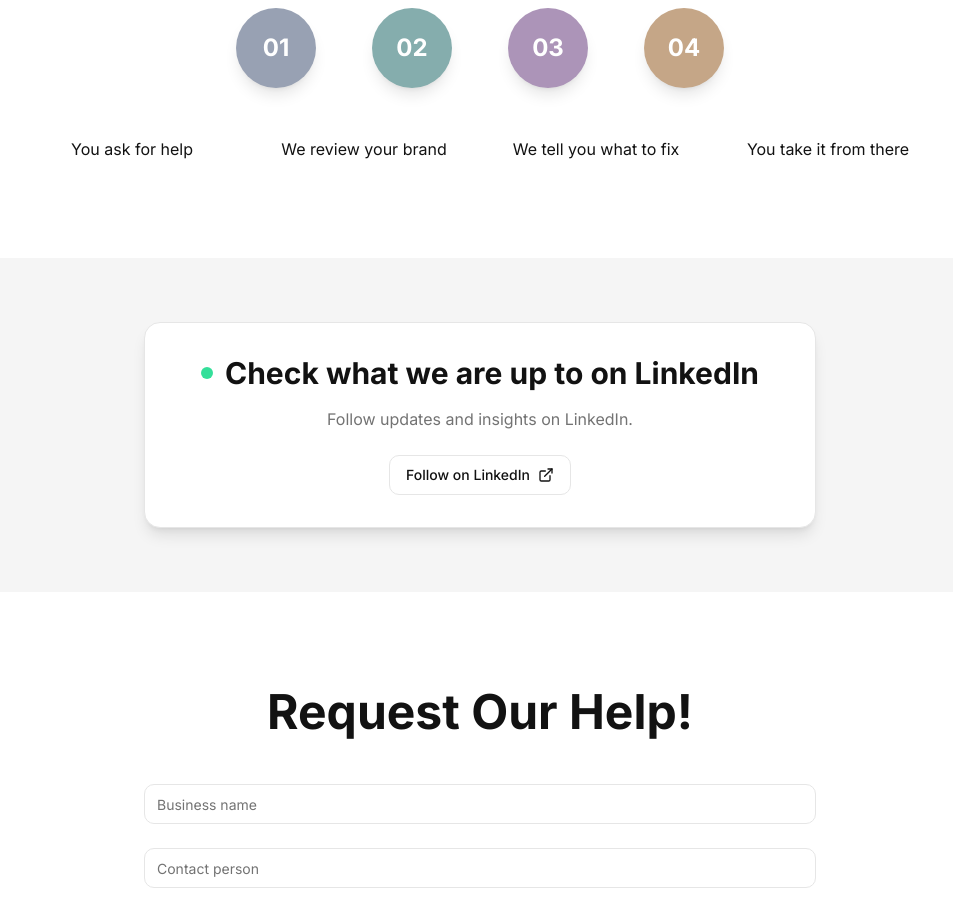
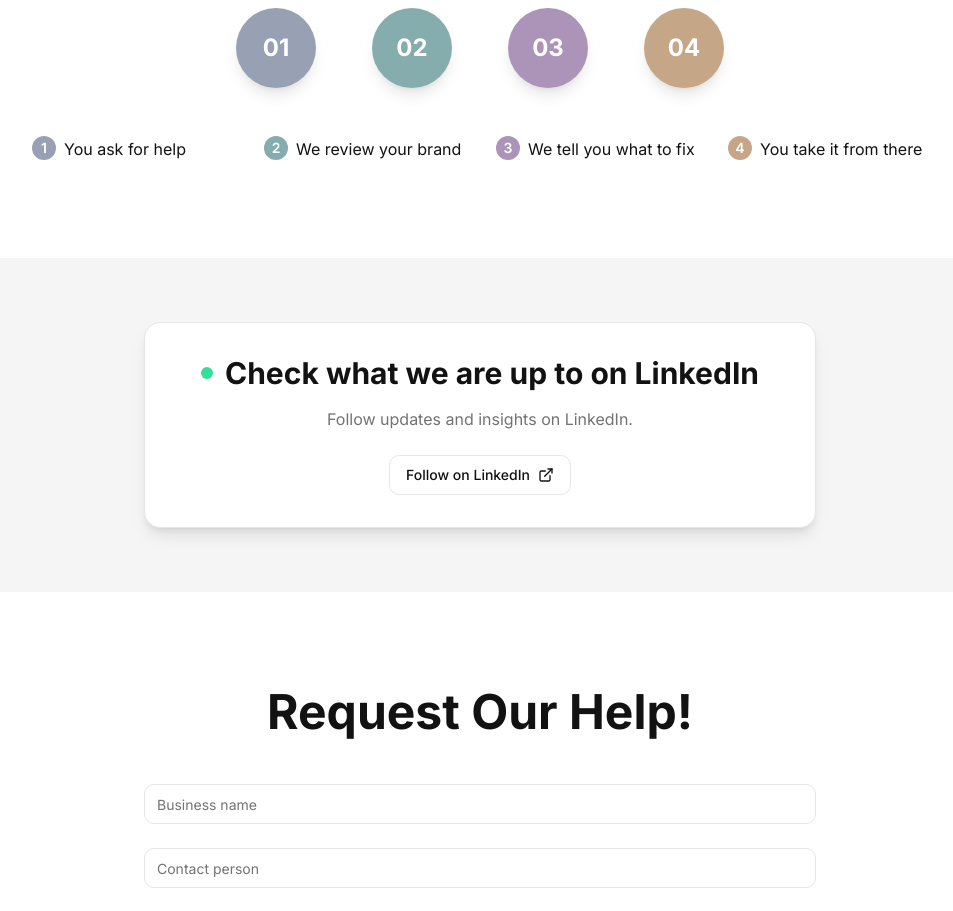
Before and after one commit to 0ideatbh-valid/lovabless-free-fix, a React (Vite) app: page / in a window 1280 px wide. Shown: the part 2480-3391 px from the top of the page, without its empty margins (160-1113 px from the left). Built offline with nearby package versions, Linux system fonts and the light colour scheme; the HTML template or start-up script is replaced by a standard one; a web font is replaced by a local one.

Commit message:
Refactor "How it Works" section

```diff
--- a/src/components/HowItWorks.tsx
+++ b/src/components/HowItWorks.tsx
@@ -5,10 +5,10 @@ export const HowItWorks = () => {
   const { t } = useLanguage();
 
   const steps = [
-    { key: 'step1', number: '01', color: 'hsl(220, 15%, 65%)', animation: 'animate-float' },
-    { key: 'step2', number: '02', color: 'hsl(180, 20%, 60%)', animation: 'animate-float-delayed' },
-    { key: 'step3', number: '03', color: 'hsl(280, 20%, 65%)', animation: 'animate-float' },
-    { key: 'step4', number: '04', color: 'hsl(30, 35%, 65%)', animation: 'animate-float-delayed' },
+    { key: 'step1', number: '01', smallNumber: '1', color: 'hsl(220, 15%, 65%)', animation: 'animate-float' },
+    { key: 'step2', number: '02', smallNumber: '2', color: 'hsl(180, 20%, 60%)', animation: 'animate-float-delayed' },
+    { key: 'step3', number: '03', smallNumber: '3', color: 'hsl(280, 20%, 65%)', animation: 'animate-float' },
+    { key: 'step4', number: '04', smallNumber: '4', color: 'hsl(30, 35%, 65%)', animation: 'animate-float-delayed' },
   ];
 
   return (
@@ -52,9 +52,17 @@ export const HowItWorks = () => {
               >
                 {step.number}
               </div>
-              <p className="text-base text-foreground leading-relaxed">
-                {t(step.key)}
-              </p>
+              <div className="flex items-start gap-2 justify-center">
+                <span
+                  className="flex-shrink-0 w-6 h-6 rounded-full text-white flex items-center justify-center font-semibold text-sm"
+                  style={{ background: step.color }}
+                >
+                  {step.smallNumber}
+                </span>
+                <p className="text-base text-foreground leading-relaxed text-left flex-1">
+                  {t(step.key)}
+                </p>
+              </div>
             </div>
           ))}
         </div>
```
